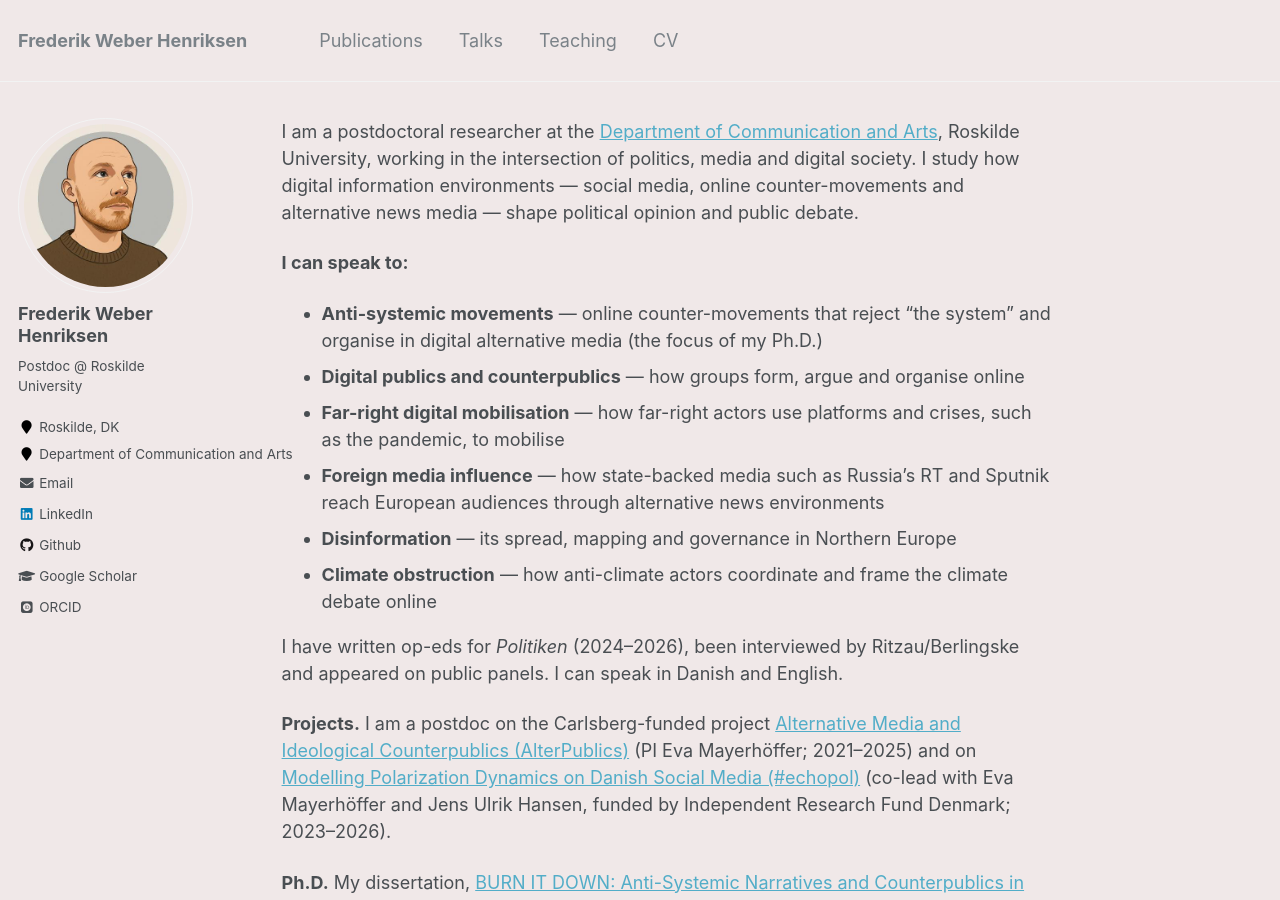
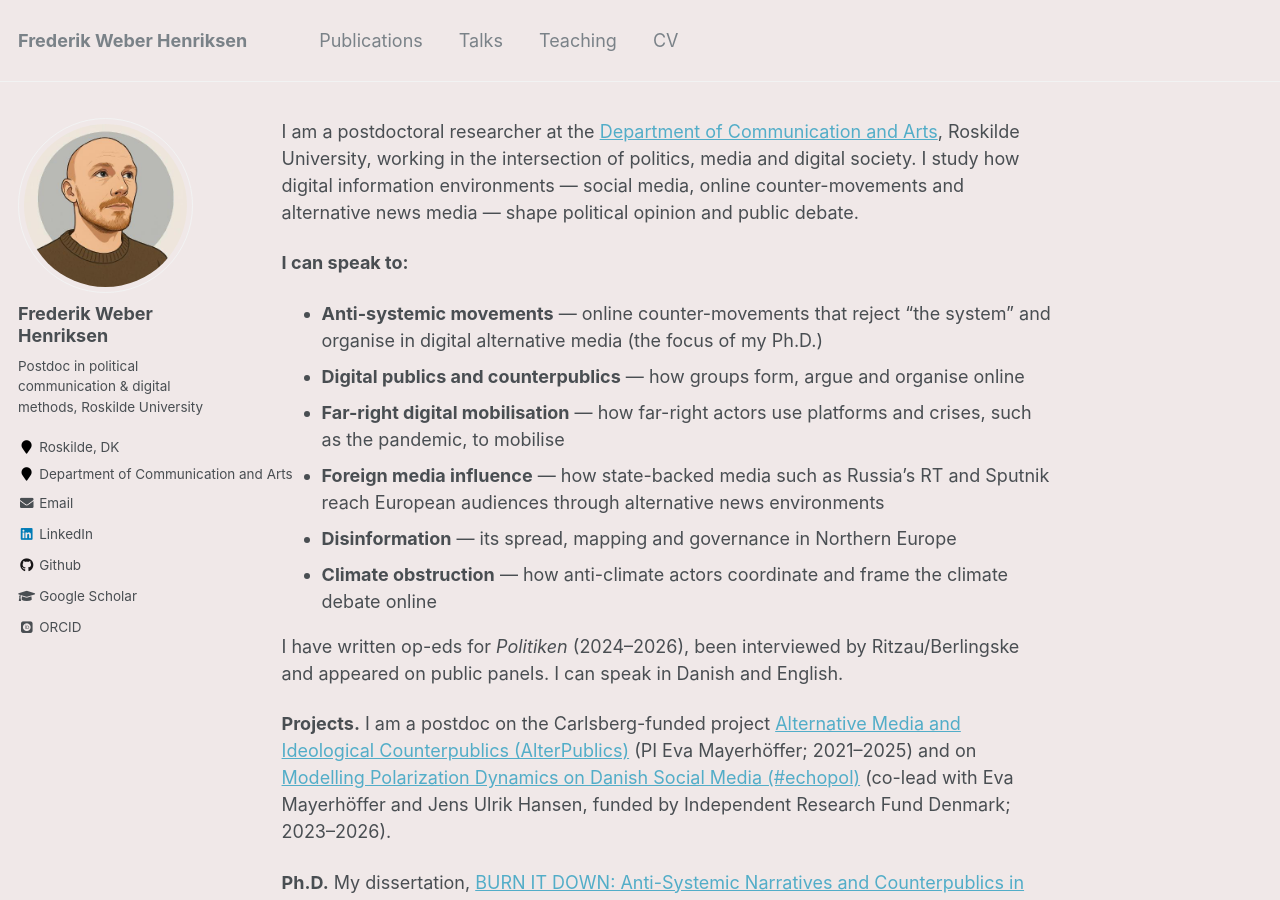
Before and after one commit to FrederikWH90/FrederikWH90.github.io, a Jekyll site: the page built from _pages/about.md, in a window 1280 px wide and 900 px high. Built offline with Jekyll 4.4.1, drawn with Linux system fonts in a browser that asks for light colours; some web fonts are replaced.

Commit message:
Add research area to sidebar bio

```diff
--- a/_config.yml
+++ b/_config.yml
@@ -80,7 +80,7 @@ analytics:
 author:
   name             : "Frederik Weber Henriksen"
   avatar           : "profile-photo.jpg"
-  bio              : "Postdoc @ Roskilde University"
+  bio              : "Postdoc in political communication & digital methods, Roskilde University"
   location         : "Roskilde, DK"
   employer         : "Department of Communication and Arts"
   pubmed           : #"https://www.ncbi.nlm.nih.gov/pubmed/?term=john+snow"
```
